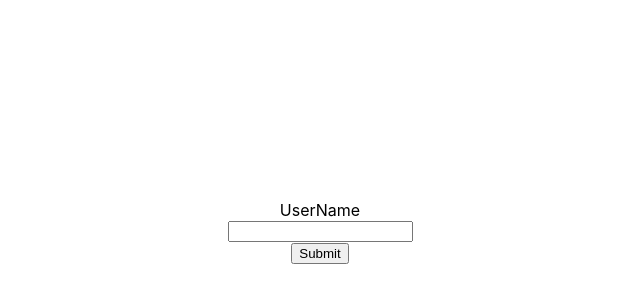
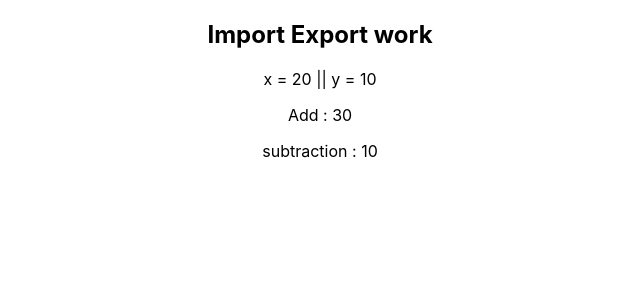
Before and after one commit to mdhamimulhaque/react-18-learn-react, a React (Create React App) app: page / in a window 1280 px wide. Shown: the top 302 px of the page, without its empty margins (320-960 px from the left). Built offline with nearby package versions, Linux system fonts and the light colour scheme.

Commit message:
export import with multiple work

```diff
--- a/src/App.js
+++ b/src/App.js
@@ -7,7 +7,8 @@ import './App.css';
 // import Parent from './components/PassDataParentChild/childToParentPassArgument/Parent';
 // import DynamicData from './components/DynamicData';
 // import ConditionalRendaring from "./components/ConditionalRendaring.jsx";
-import Form from './components/Forms/Form';
+// import Form from './components/Forms/Form';
+import ImportExport from './components/ImportExport/ImportExport';
 
 function App() {
   return (
@@ -52,7 +53,11 @@ function App() {
 
       {/* <======= Form controlling ========> */}
       {/* ------------------------------- */}
-      <Form />
+      {/* <Form /> */}
+
+      {/* <======= export emport ========> */}
+      {/* ------------------------------- */}
+      <ImportExport />
 
     </div>
   );
--- a/src/components/Forms/Form.jsx
+++ b/src/components/Forms/Form.jsx
@@ -4,6 +4,7 @@ import './Form.css'
 
 const Form = () => {
     const [userName, setUserName] = useState('')
+
     const handleFormSubmit = (e) => {
         e.preventDefault();
         alert('hii')
--- /dev/null
+++ b/src/components/ImportExport/ImportExport.jsx
@@ -0,0 +1,20 @@
+import React from 'react';
+import { add, subtraction } from '../../utilities/calculate';
+const ImportExport = () => {
+    const x = 20;
+    const y = 10;
+    // ---> add
+    const addResult = add(x, y)
+    // ---> subtraction
+    const subtractionResult = subtraction(x, y)
+    return (
+        <div>
+            <h2>Import Export work</h2>
+            <p>x = {x} || y = {y}</p>
+            <p>Add : {addResult}</p>
+            <p>subtraction : {subtractionResult}</p>
+        </div>
+    );
+};
+
+export default ImportExport;
--- /dev/null
+++ b/src/utilities/calculate.js
@@ -0,0 +1,9 @@
+const add = (x, y) => {
+    return x + y;
+}
+
+const subtraction = (x, y) => {
+    return x - y;
+}
+
+export { add, subtraction }
```
